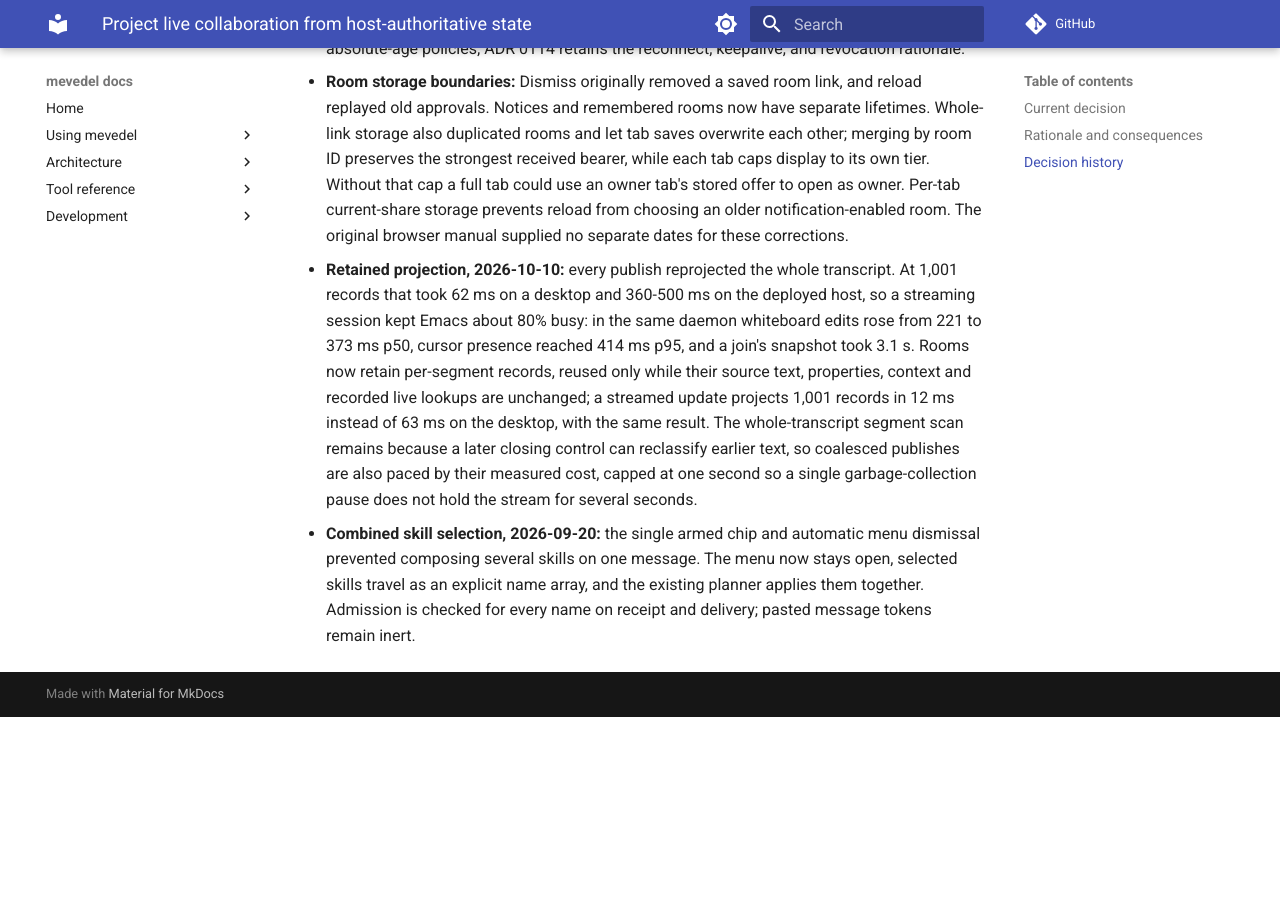
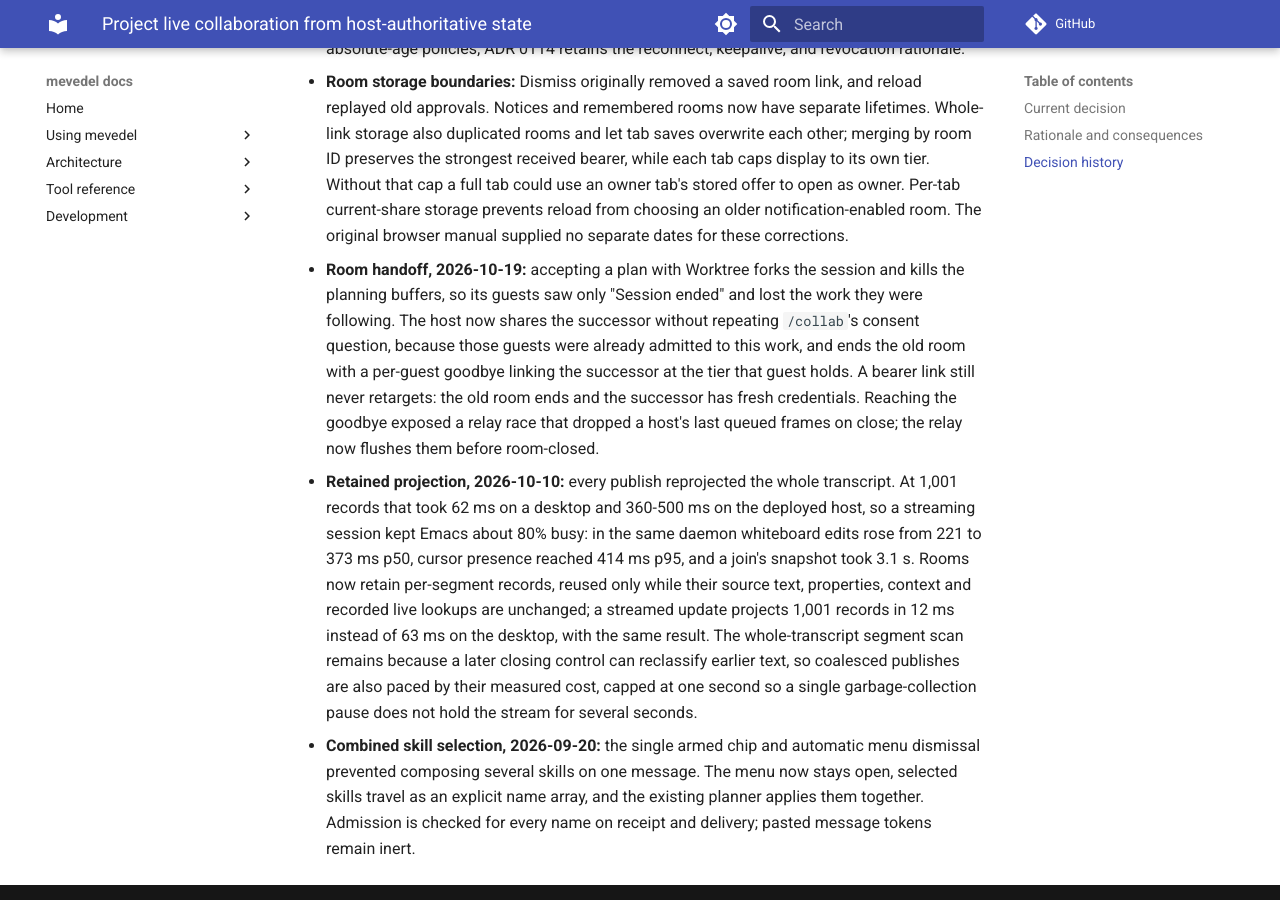
Before and after one commit to FrauH0lle/mevedel, an MkDocs documentation site: the page built from docs/adr/0099-project-live-collaboration-from-host-authoritative-state.md, in a window 1280 px wide and 900 px high, scrolled down 4803 px. Built offline with MkDocs 1.6.1 and Material for MkDocs 9.7.7, drawn with Linux system fonts in a browser that asks for light colours; comment, search, counter and statistics services are not loaded; before the commit the page ends 5520 px from its top, so only the background shows below that.

Commit message:
docs(collaboration): Record room handoff in the collaboration ADRs
The handoff and relay flush commits changed the room lifecycle and the
consent rule without amending the decisions that describe them.

* docs/adr/0099-project-live-collaboration-from-host-authoritative-state.md:
Record the handoff, its consent reuse, the unchanged rule that a bearer
link never retargets, and the relay flush it exposed.
* docs/adr/0114-tie-collaboration-room-lifetime-to-host-share.md (Current
decision): List a handoff among the ends of a room.
* relay/viewer/viewer-session.js (offerRoom): Mention handoffs.

```diff
--- a/docs/adr/0099-project-live-collaboration-from-host-authoritative-state.md
+++ b/docs/adr/0099-project-live-collaboration-from-host-authoritative-state.md
@@ -210,6 +210,15 @@ The following changes belong to ADR 0099 unless another ID is named.
   tab could use an owner tab's stored offer to open as owner. Per-tab current-share
   storage prevents reload from choosing an older notification-enabled room.
   The original browser manual supplied no separate dates for these corrections.
+- **Room handoff, 2026-10-19:** accepting a plan with Worktree forks the session
+  and kills the planning buffers, so its guests saw only "Session ended" and lost
+  the work they were following. The host now shares the successor without
+  repeating `/collab`'s consent question, because those guests were already
+  admitted to this work, and ends the old room with a per-guest goodbye linking
+  the successor at the tier that guest holds. A bearer link still never
+  retargets: the old room ends and the successor has fresh credentials.
+  Reaching the goodbye exposed a relay race that dropped a host's last queued
+  frames on close; the relay now flushes them before room-closed.
 
 - **Retained projection, 2026-10-10:** every publish reprojected the whole
   transcript. At 1,001 records that took 62 ms on a desktop and 360-500 ms on
```
Also changed, not shown: docs/adr/0114-tie-collaboration-room-lifetime-to-host-share.md (+3 -1 lines), 1 other file.
